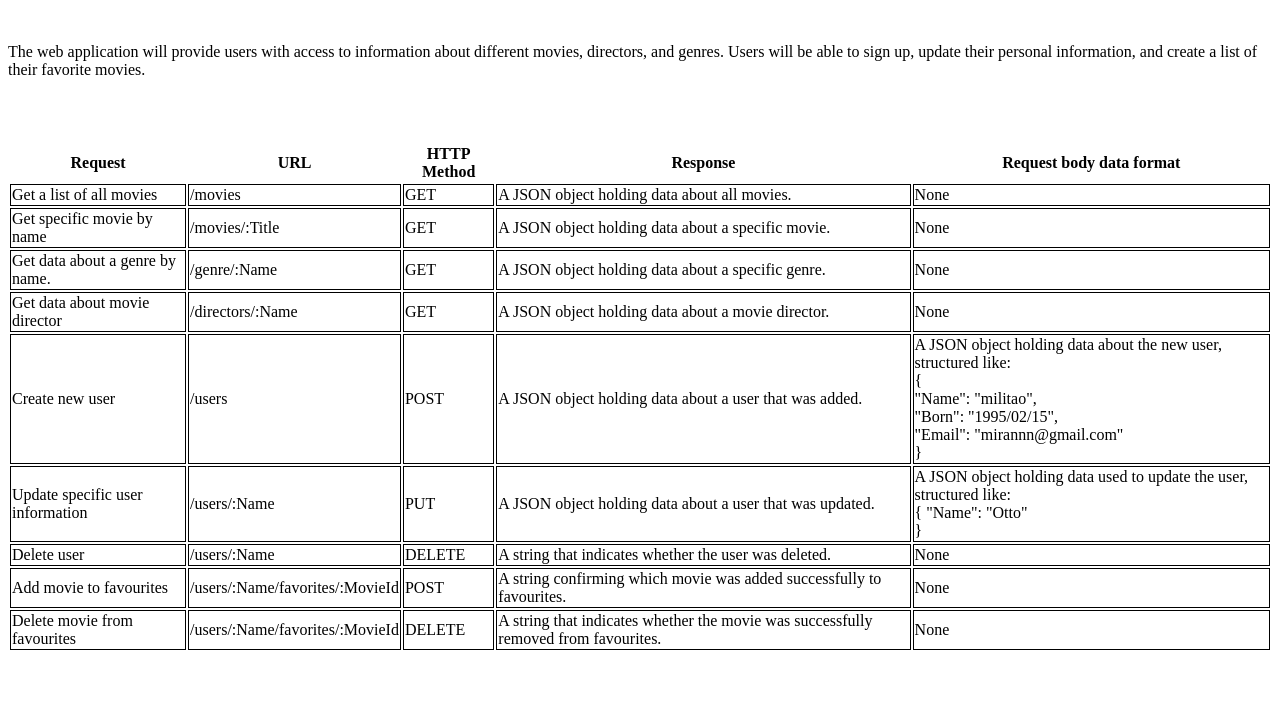
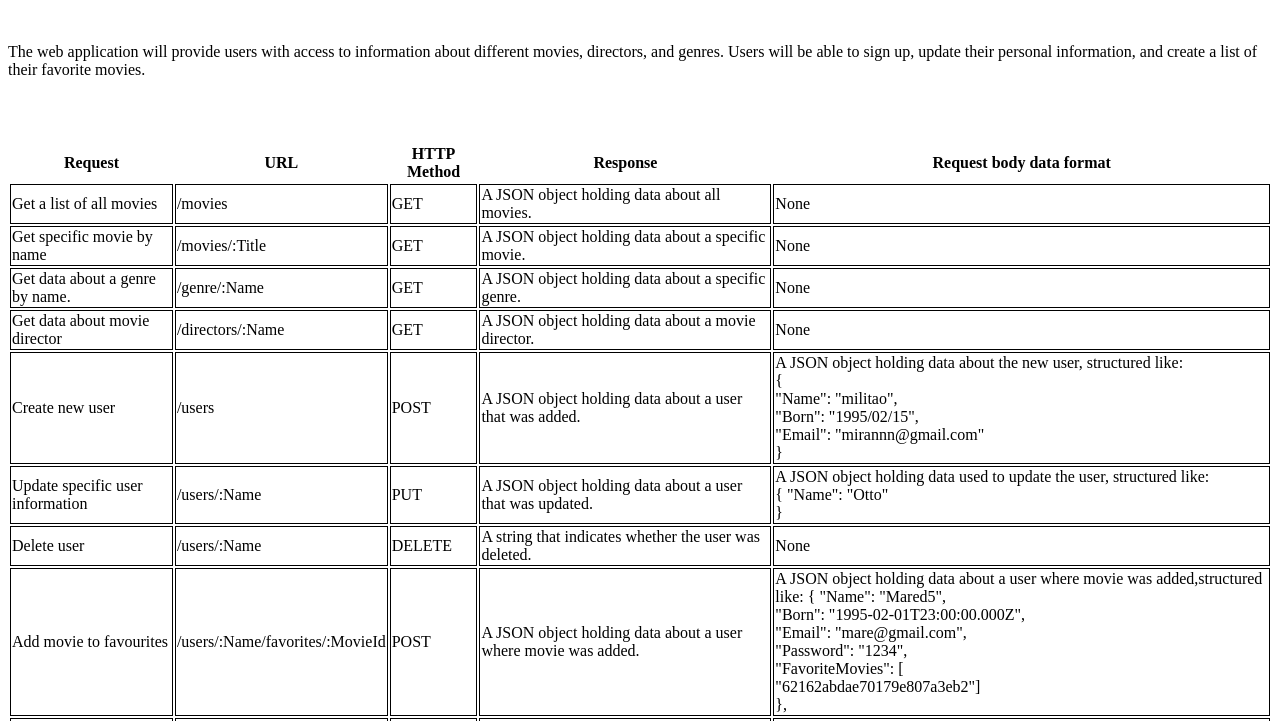
Before and after one commit to MiranValincic/movie_api, a website: page public/documentation.html in a window 1280 px wide. Shown: the part 79-800 px from the top of the page. Drawn offline with Linux system fonts and the light colour scheme.

Commit message:
Update documentation.html

```diff
--- a/public/documentation.html
+++ b/public/documentation.html
@@ -86,16 +86,32 @@
             <td>Add movie to favourites</td>
             <td>/users/:Name/favorites/:MovieId</td>
             <td>POST</td>
-            <td>A string confirming which movie was added successfully to favourites.</td>
-            <td>None
+            <td>A JSON object holding data about a user where movie was added.</td>
+            <td>A JSON object holding data about a user where movie was added,structured like:
+                {
+                "Name": "Mared5", <br>
+                "Born": "1995-02-01T23:00:00.000Z", <br>
+                "Email": "mare@gmail.com",<br>
+                "Password": "1234", <br>
+                "FavoriteMovies": [ <br>
+                "62162abdae70179e807a3eb2"] <br>
+                },
             </td>
         </tr>
         <tr>
             <td>Delete movie from favourites</td>
             <td>/users/:Name/favorites/:MovieId</td>
             <td>DELETE</td>
-            <td>A string that indicates whether the movie was successfully removed from favourites.</td>
-            <td>None</td>
+            <td>A JSON object holding data about a user where movie was deleted</td>
+            <td>A JSON object holding data about a user where movie was deleted,structured like:
+                {
+                "Name": "Mared5", <br>
+                "Born": "1995-02-01T23:00:00.000Z", <br>
+                "Email": "mare@gmail.com", <br>
+                "Password": "1234", <br>
+                "FavoriteMovies": [ <br>
+                ""] <br>
+                },</td>
         </tr>
     </table>
 </body>
```
